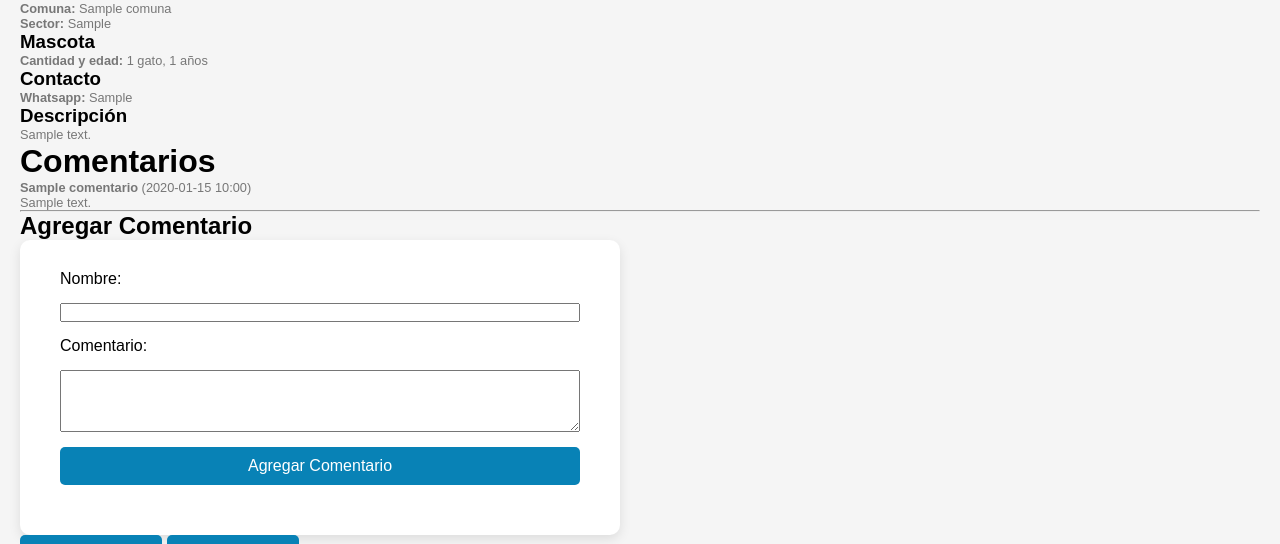
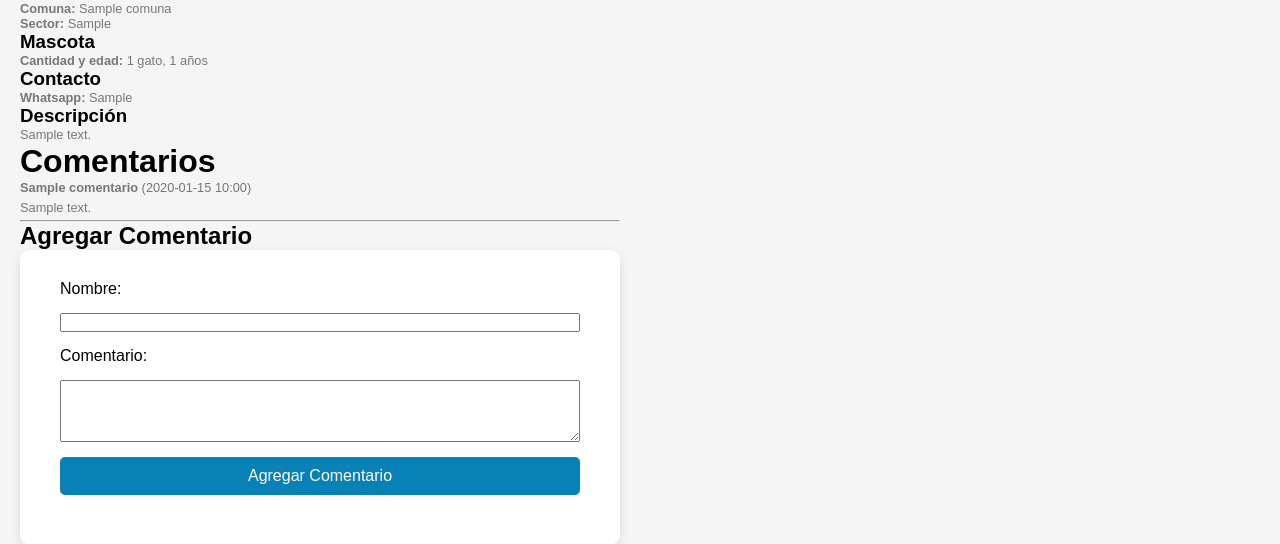
Before and after one commit to Aldo431/desarrollo_web_Aldo_Luna, a Flask app: page /detalle?aviso_id=1 in a window 1280 px wide. Shown: the part 390-934 px from the top of the page. Run offline with Flask 3, Linux system fonts and the light colour scheme; tables that the repository leaves empty or names only in its code hold one stand-in row (values such as "Sample post").

Commit message:
feat: se agrega estilo para los comentarios

```diff
--- a/flask_app/static/css/estilos.css
+++ b/flask_app/static/css/estilos.css
@@ -145,3 +145,13 @@ th, td {
 th {
     background-color: #959494;
 }
+
+#comentarios-listado {
+  max-width: 600px;
+  word-wrap: break-word;
+  overflow-wrap: break-word;
+  white-space: normal;
+}
+.comentario p {
+  margin: 0 0 5px 0;
+}
```
